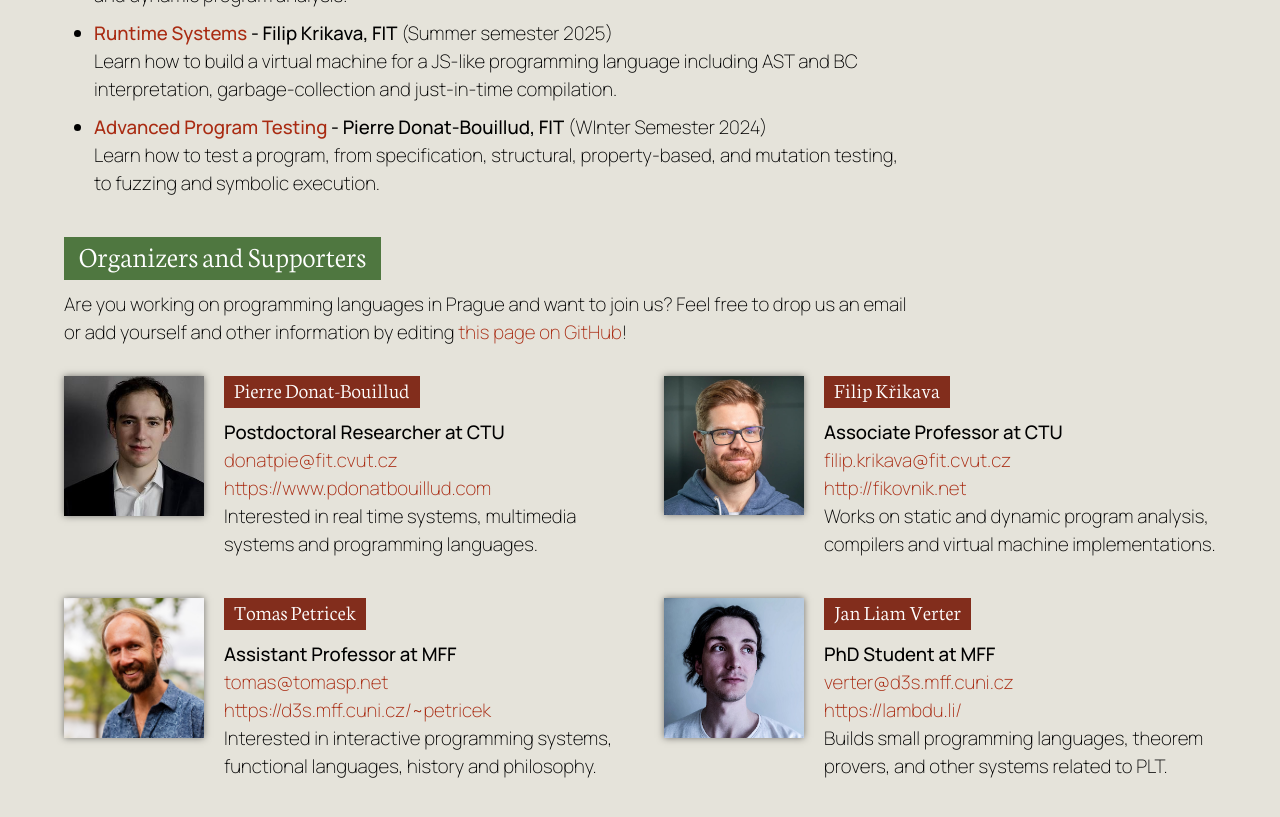
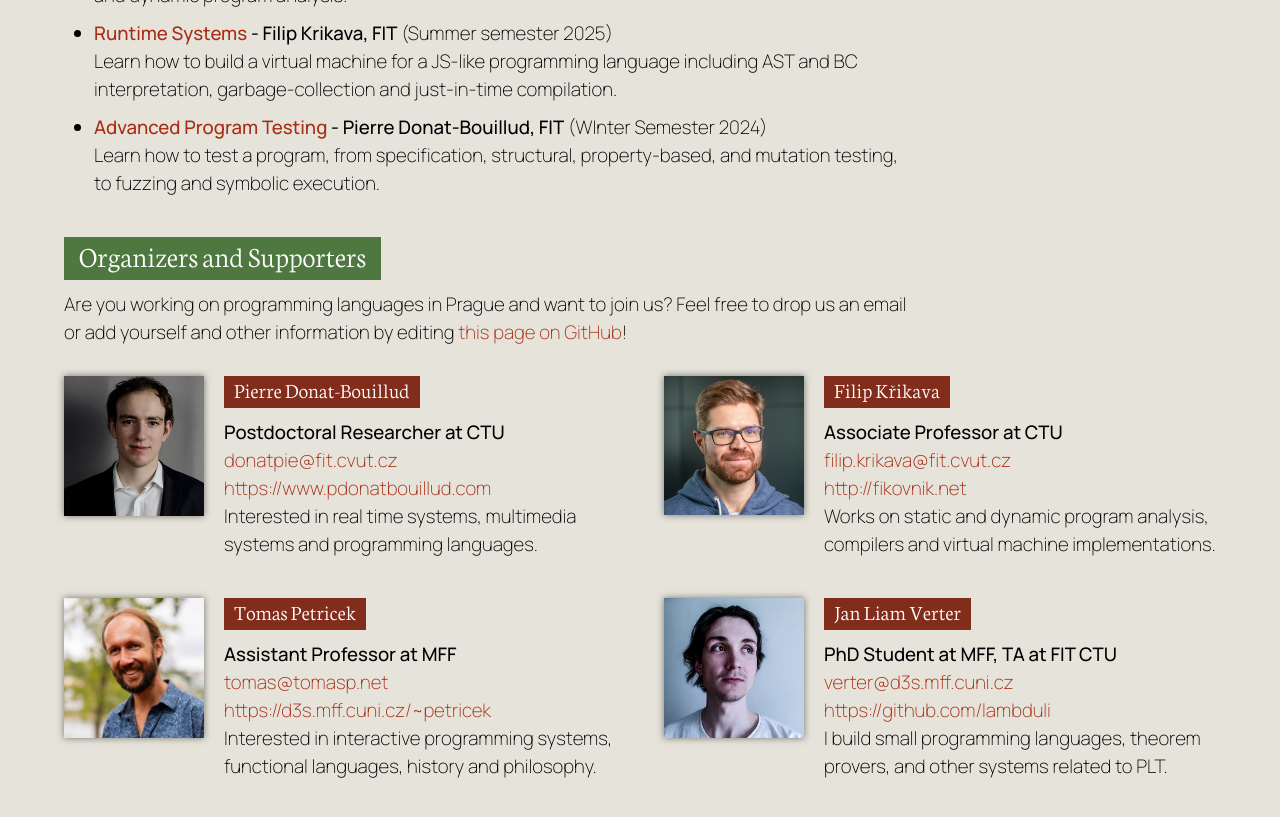
Before and after one commit to prgprg-org/prgprg-org.github.io, a Jekyll site: the page built from index.html, in a window 1280 px wide and 900 px high, scrolled down 2269 px. Shown: the top 817 px of the window. Built offline with Jekyll 4.4.1, drawn with Linux system fonts in a browser that asks for light colours.

Commit message:
Update members.yml

```diff
--- a/_data/members.yml
+++ b/_data/members.yml
@@ -21,7 +21,7 @@
 
 - name: Jan Liam Verter
   photo: img/people/janliam.jpg
-  position: PhD Student at MFF
+  position: PhD Student at MFF, TA at FIT CTU
   email: verter@d3s.mff.cuni.cz
-  web: https://lambdu.li/
-  interests: Builds small programming languages, theorem provers, and other systems related to PLT.
+  web: https://github.com/lambduli
+  interests: I build small programming languages, theorem provers, and other systems related to PLT.
```
